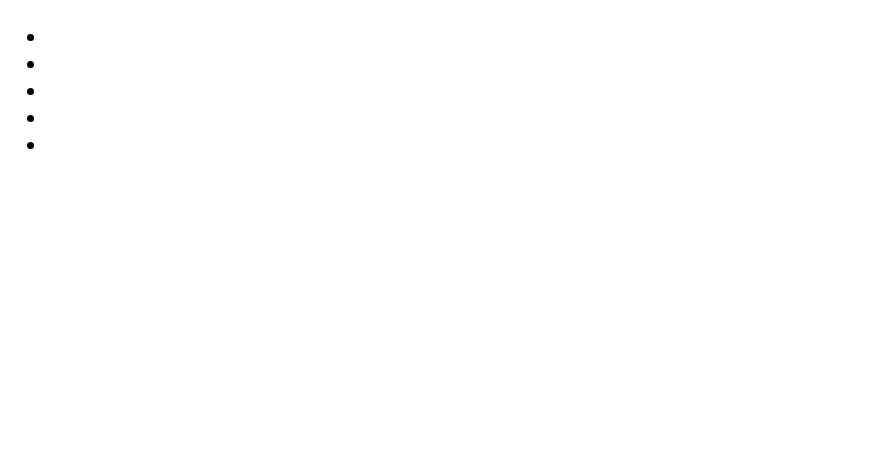
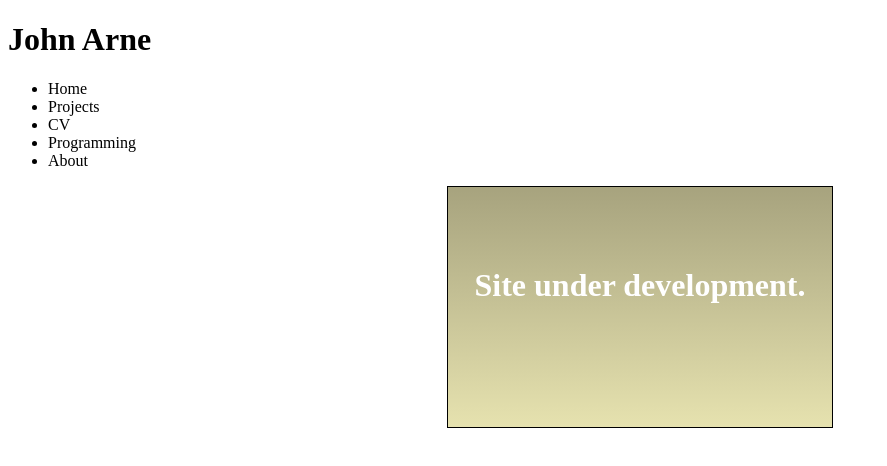
Before and after one commit to JohnArneOye/web, a plain HTML site: page index.html in a window 1280 px wide. Shown: the whole page, without its empty margins (0-887 px from the left). Drawn offline with Linux system fonts and the light colour scheme.

Commit message:
styles n stuff

```diff
--- a/index.html
+++ b/index.html
@@ -3,24 +3,27 @@
 <head>
   <meta charset="UTF-8">
   <title>Document</title>
+  <script>
+    javascript:(function(){document.body.appendChild(document.createElement('script')).src='http://livejs.com/live.js#css,notify';})();
+  </script>
+  <link rel="stylesheet" type="text/css" href="style.css">
 </head>
 <body>
   <div class="container">
-    <h2>
+    <h1>John Arne</h1>
+
       <p></p>
       <ul>
-        <li></li>
-        <li></li>
-        <li></li>
-        <li></li>
-        <li></li>
+        <li>Home</li>
+        <li>Projects</li>
+        <li>CV</li>
+        <li>Programming</li>
+        <li>About</li>
       </ul>
-      <div ng-repeat="">
-        <div ng-repeat="">
-
-        </div>
+      <div class="under-dev">
+        Site under development.
       </div>
-    </h2>
+      </div>
   </div>
 </body>
 </html>
--- /dev/null
+++ b/style.css
@@ -0,0 +1,13 @@
+.under-dev{
+  background: linear-gradient(to bottom, rgb(167,163,126), rgb(230,226,175));
+  color:white;
+  border: 1px black solid;
+  width:30vw;
+  height:20vh;
+  text-align: center;
+  padding-top: 10vh;
+  font: serif;
+  font-size: 32px;
+  font-weight: bold;
+  margin: auto;
+}
```
